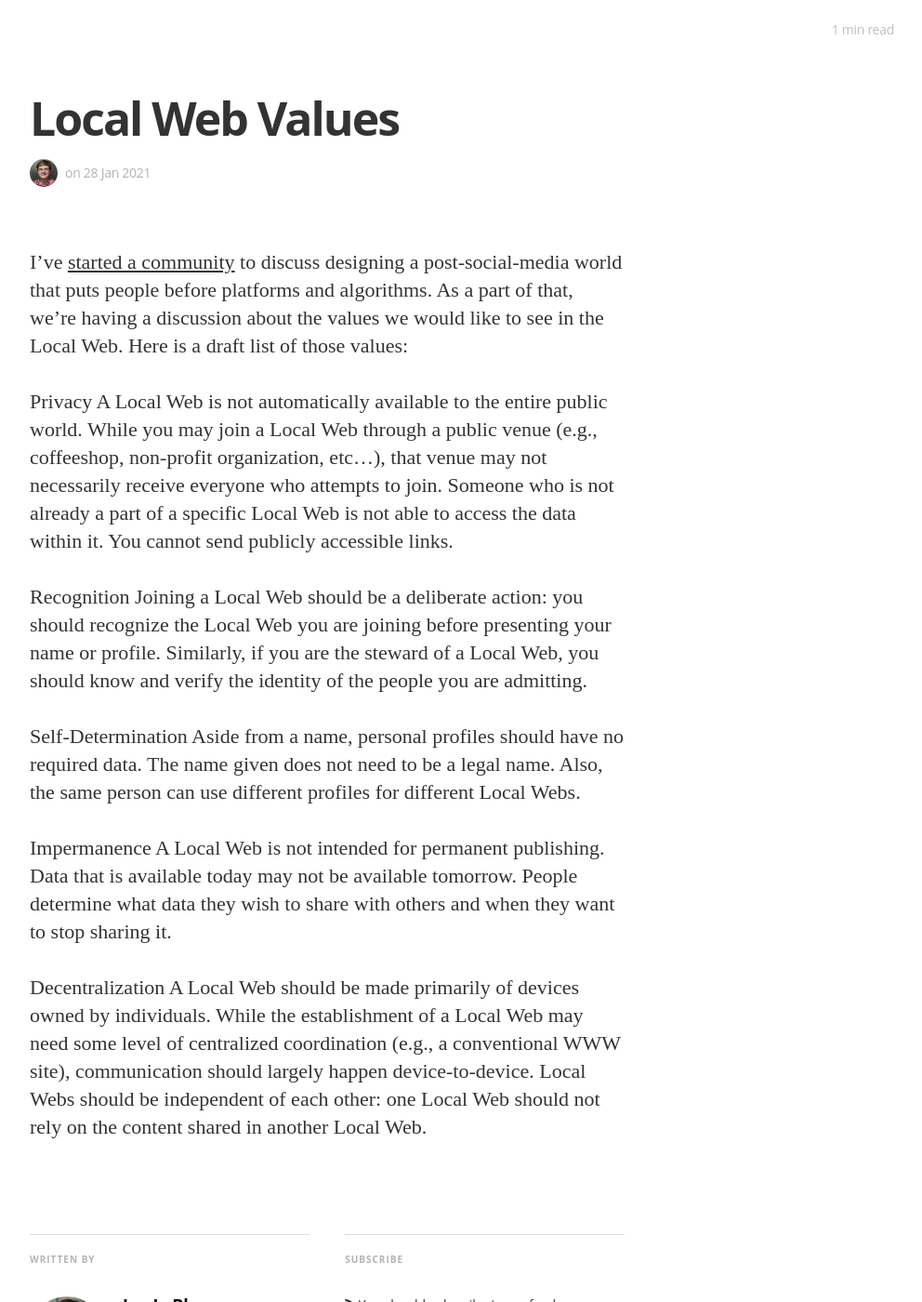
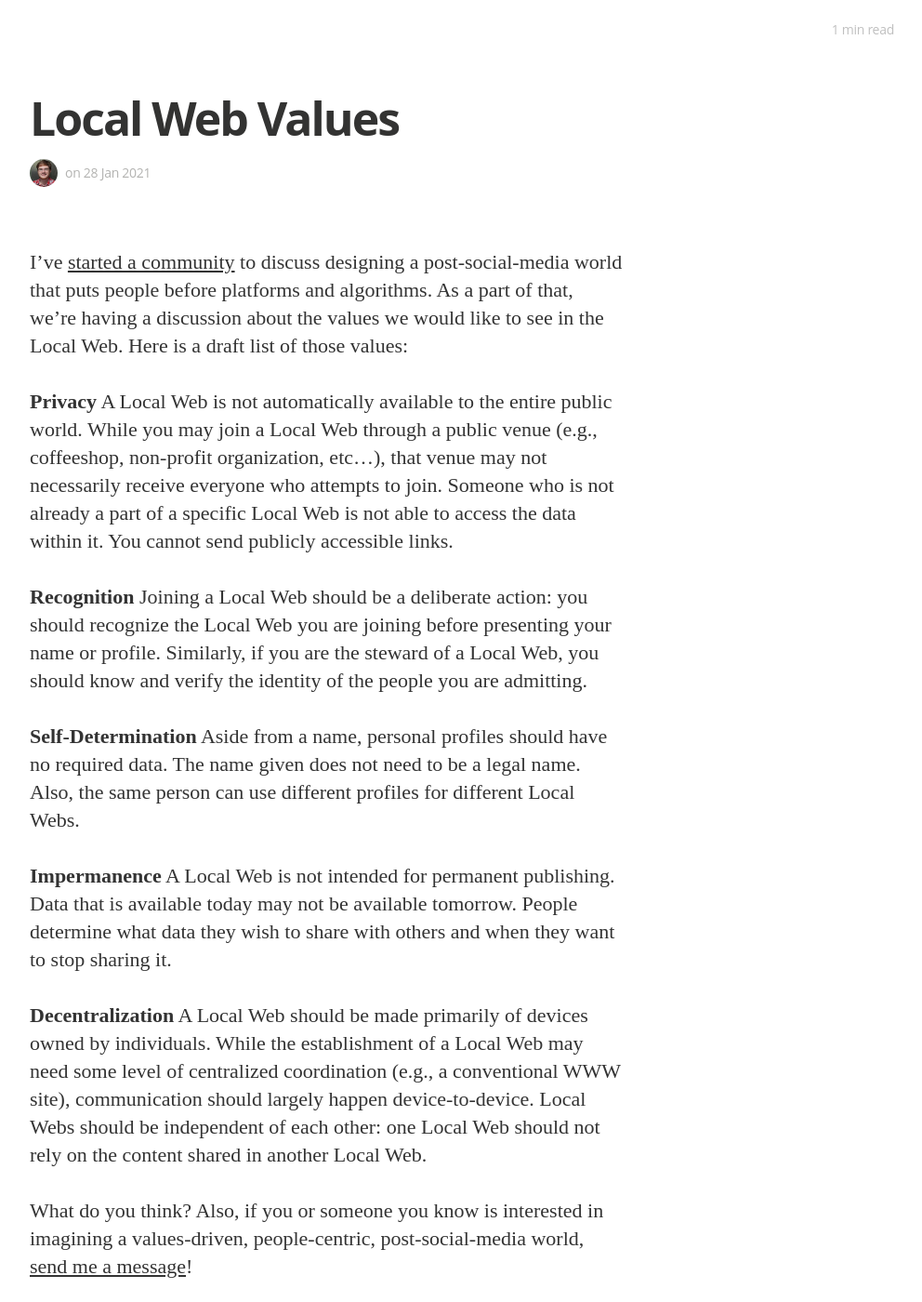
Before and after one commit to jlleblanc/blog.jlleblanc.com, a Jekyll site: the page built from _posts/2021-01-28-local-web-values.md, in a window 1280 px wide and 1400 px high. Shown: the whole window at 93% size, without its empty margins (288-1280 px from the left). Built offline with Jekyll 4.4.1, drawn with Linux system fonts in a browser that asks for light colours; nearby versions of some CDN libraries; some web fonts are replaced.

Commit message:
oops, forgot the content

```diff
--- a/_posts/2021-01-28-local-web-values.md
+++ b/_posts/2021-01-28-local-web-values.md
@@ -5,17 +5,19 @@ title:  "Local Web Values"
 
 I've [started a community](https://blog.jlleblanc.com/help-build-the-local-web) to discuss designing a post-social-media world that puts people before platforms and algorithms. As a part of that, we're having a discussion about the values we would like to see in the Local Web. Here is a draft list of those values:
 
-Privacy
-A Local Web is not automatically available to the entire public world. While you may join a Local Web through a public venue (e.g., coffeeshop, non-profit organization, etc…), that venue may not necessarily receive everyone who attempts to join. Someone who is not already a part of a specific Local Web is not able to access the data within it. You cannot send publicly accessible links.
+**Privacy**
+A Local Web is not automatically available to the entire public world. While you may join a Local Web through a public venue (e.g., coffeeshop, non-profit organization, etc...), that venue may not necessarily receive everyone who attempts to join. Someone who is not already a part of a specific Local Web is not able to access the data within it. You cannot send publicly accessible links.
 
-Recognition
+**Recognition**
 Joining a Local Web should be a deliberate action: you should recognize the Local Web you are joining before presenting your name or profile. Similarly, if you are the steward of a Local Web, you should know and verify the identity of the people you are admitting.
 
-Self-Determination
+**Self-Determination**
 Aside from a name, personal profiles should have no required data. The name given does not need to be a legal name. Also, the same person can use different profiles for different Local Webs.
 
-Impermanence
+**Impermanence**
 A Local Web is not intended for permanent publishing. Data that is available today may not be available tomorrow. People determine what data they wish to share with others and when they want to stop sharing it.
 
-Decentralization
+**Decentralization**
 A Local Web should be made primarily of devices owned by individuals. While the establishment of a Local Web may need some level of centralized coordination (e.g., a conventional WWW site), communication should largely happen device-to-device. Local Webs should be independent of each other: one Local Web should not rely on the content shared in another Local Web.
+
+What do you think? Also, if you or someone you know is interested in imagining a values-driven, people-centric, post-social-media world, [send me a message](mailto:contact@jlleblanc.com?subject=Interested%20in%20building%20the%20Local%20Web)!
```
